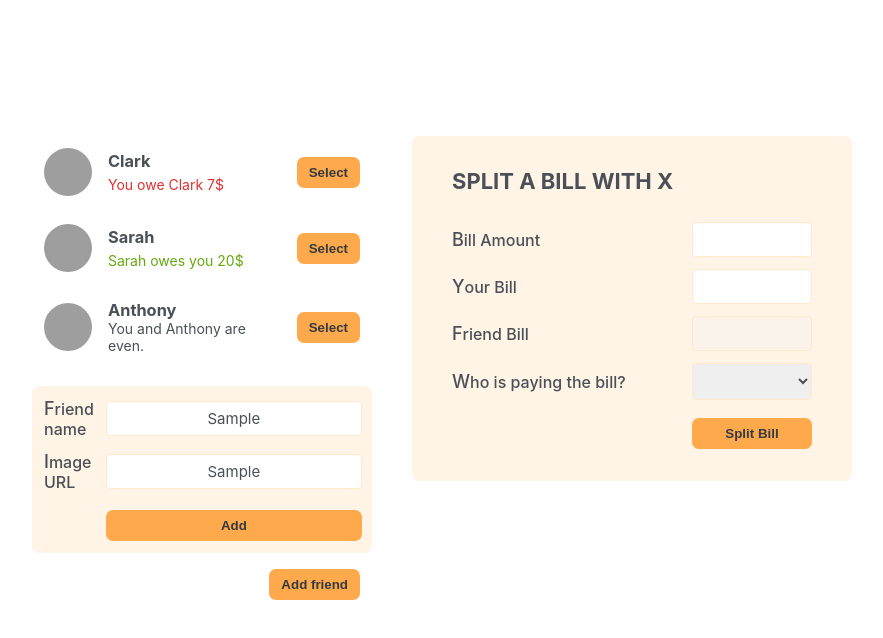
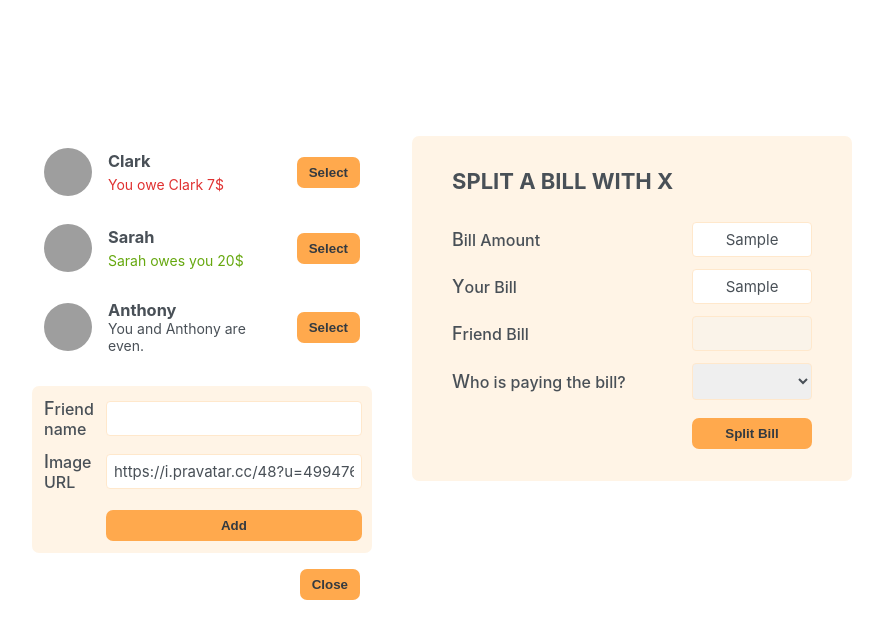
Before and after one commit to Charles-Rocke/Eat-n-Split, a React (Create React App) app: page / in a window 1280 px wide. Both pictures are taken after typing "Sample", "Sample" into the empty fields and a click on the button "Add friend". Shown: the top 638 px of the page, without its empty margins (198-1081 px from the left). Built offline with nearby package versions, Linux system fonts and the light colour scheme; grey boxes are pictures that could not be loaded.

Commit message:
Added state to adding friends and form

```diff
--- a/src/App.js
+++ b/src/App.js
@@ -1,3 +1,5 @@
+import { useState } from "react";
+
 const initialFriends = [
   {
     id: 118836,
@@ -19,14 +21,43 @@
   },
 ];
 
+// reusable Button component
+function Button({ children, onClick }) {
+  return (
+    <button className="button" onClick={onClick}>
+      {children}
+    </button>
+  );
+}
+
 // App component
 function App() {
+  // friends
+  const [friends, setFriends] = useState(initialFriends);
+
+  // form display state
+  const [showAddFriend, setShowAddFriend] = useState(false);
+
+  // Button onClick state
+  function handleShowAddFriend() {
+    setShowAddFriend((show) => !show);
+  }
+
+  // add friend
+  function handleAddFriend(friend) {
+    setFriends((friends) => [...friends, friend]);
+    // close form after adding a friend
+    setShowAddFriend(false);
+  }
+
   return (
     <div className="app">
       <div className="sidebar">
-        <FriendsList />
-        <AddFriendForm />
-        <Button>Add friend</Button>
+        <FriendsList friends={friends} />
+        {showAddFriend && <AddFriendForm onAddFriend={handleAddFriend} />}
+        <Button onClick={handleShowAddFriend}>
+          {showAddFriend ? "Close" : "Add friend"}
+        </Button>
       </div>
       <FormSplitBill />
     </div>
@@ -34,9 +65,7 @@
 }
 
 // List of friends component
-function FriendsList() {
-  // firends
-  const friends = initialFriends;
+function FriendsList({ friends }) {
   return (
     <ul>
       {friends.map((friend) => (
@@ -70,14 +99,49 @@
 }
 
 // Add friend form component
-function AddFriendForm() {
+function AddFriendForm({ onAddFriend }) {
+  const [name, setName] = useState();
+  const [image, setImage] = useState("https://i.pravatar.cc/48?u=499476");
+
+  function handleSubmit(event) {
+    // prevent page reload on form submission
+    event.preventDefault();
+
+    // if no name or image don't submit
+    if (!name || !image) return;
+
+    const id = crypto.randomUUID();
+    const newFriend = {
+      id,
+      name,
+      image: `${image}?=${id}`,
+      balance: 0,
+    };
+
+    console.log(newFriend);
+    // add friend to current state
+    onAddFriend(newFriend);
+
+    // reset to base state
+    setName("");
+    setImage("https://i.pravatar.cc/48?u=499476");
+  }
+
   return (
-    <form className="form-add-friend">
+    <form className="form-add-friend" onSubmit={handleSubmit}>
       <label>Friend name</label>
-      <input type="text"></input>
+      <input
+        type="text"
+        value={name}
+        onChange={(event) => setName(event.target.value)}
+      ></input>
 
       <label>Image URL</label>
-      <input type="text"></input>
+      <input
+        type="text"
+        value={image}
+        onChange={(event) => setImage(event.target.value)}
+      ></input>
 
       <Button>Add</Button>
     </form>
@@ -110,9 +174,4 @@
   );
 }
 
-// reusable Button component
-function Button({ children }) {
-  return <button className="button">{children}</button>;
-}
-
 export default App;
```
